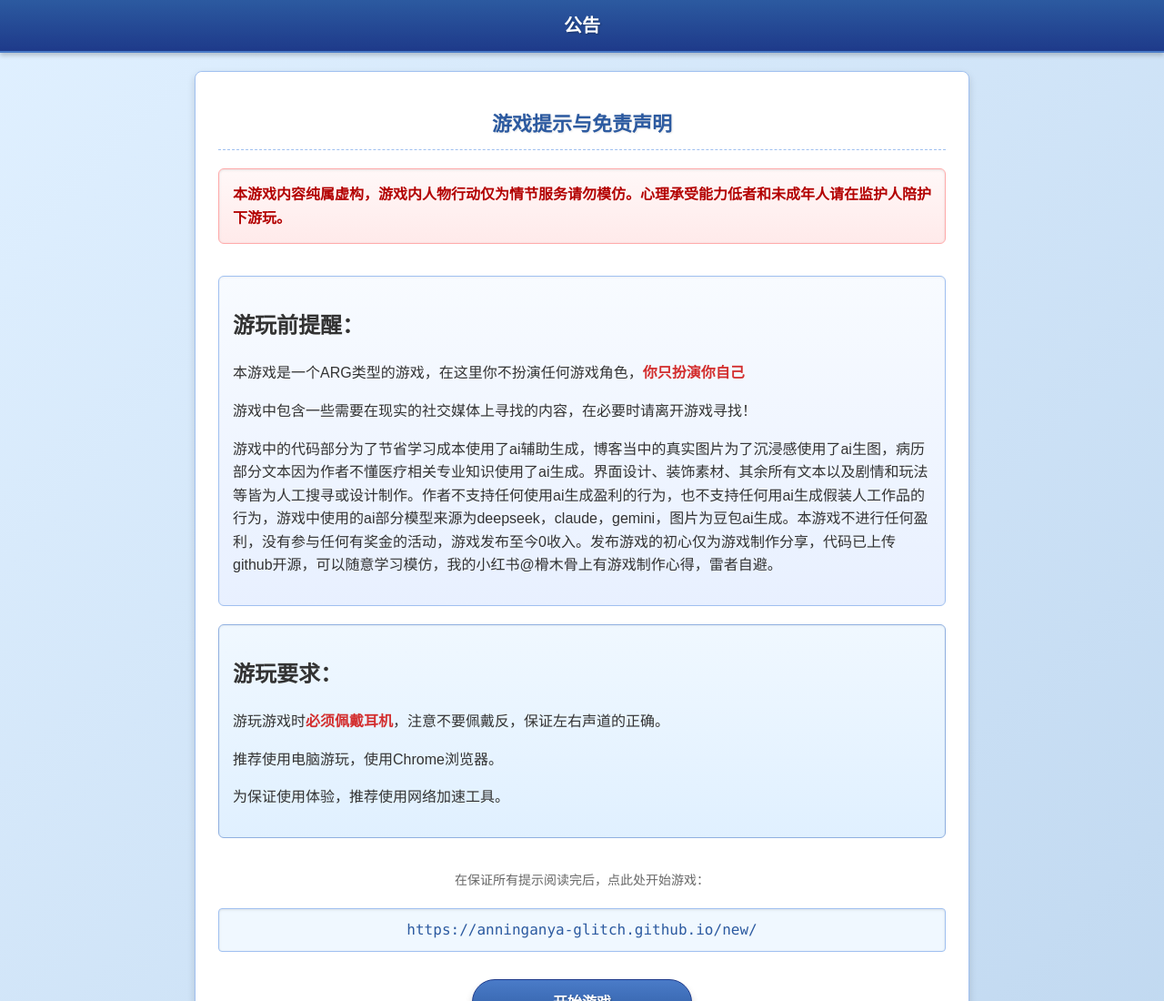
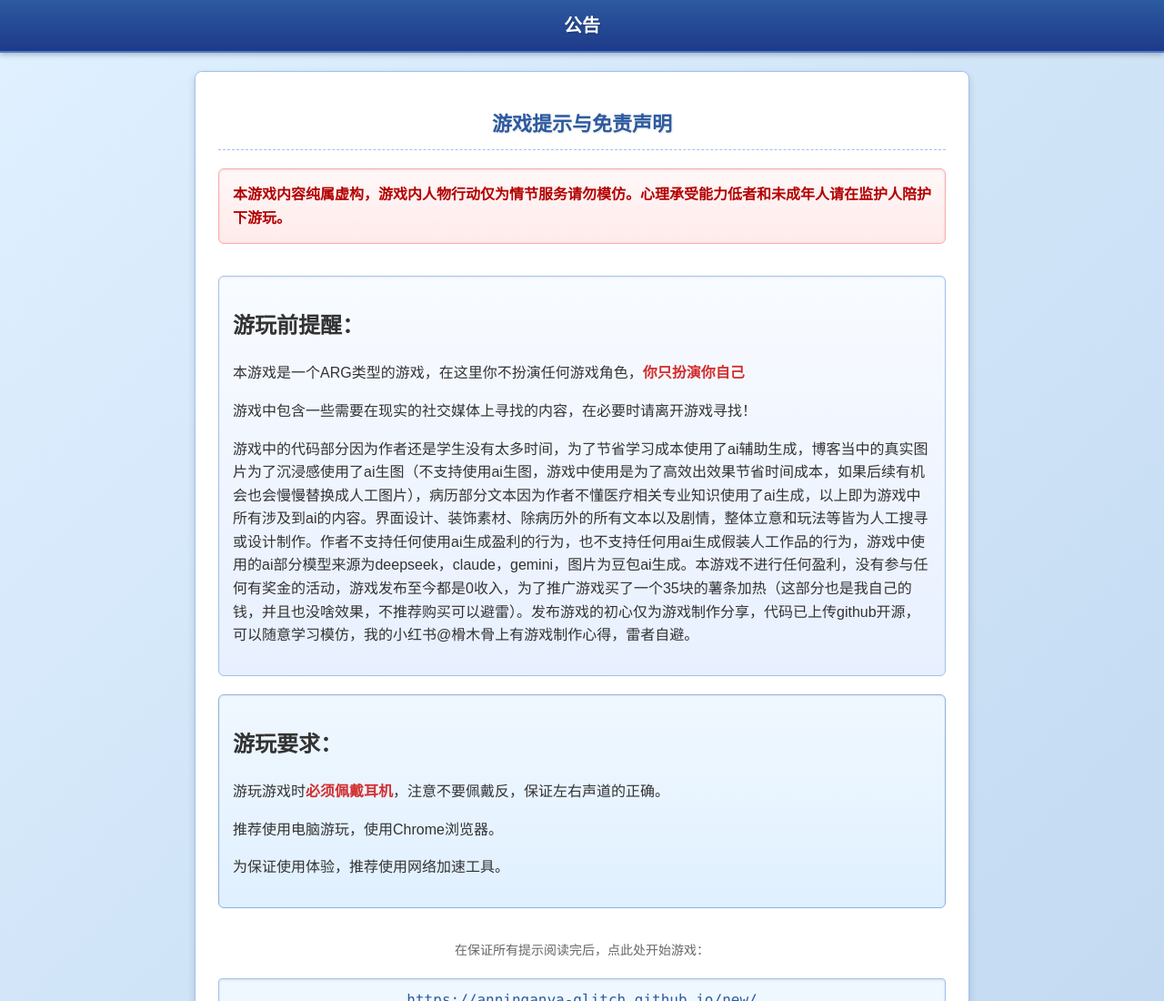
Before and after one commit to anninganya-glitch/My-Secret-Garden, a plain HTML site: page index.html in a window 1280 px wide. Shown: the top 1100 px of the page at 91% size. Drawn offline with Linux system fonts and the light colour scheme.

Commit message:
Update index.html

```diff
--- a/index.html
+++ b/index.html
@@ -178,7 +178,7 @@
             <h2>游玩前提醒：</h2>
             <p>本游戏是一个ARG类型的游戏，在这里你不扮演任何游戏角色，<span class="highlight">你只扮演你自己</span></p>
             <p>游戏中包含一些需要在现实的社交媒体上寻找的内容，在必要时请离开游戏寻找！</p>
-            <p>游戏中的代码部分为了节省学习成本使用了ai辅助生成，博客当中的真实图片为了沉浸感使用了ai生图，病历部分文本因为作者不懂医疗相关专业知识使用了ai生成。界面设计、装饰素材、其余所有文本以及剧情和玩法等皆为人工搜寻或设计制作。作者不支持任何使用ai生成盈利的行为，也不支持任何用ai生成假装人工作品的行为，游戏中使用的ai部分模型来源为deepseek，claude，gemini，图片为豆包ai生成。本游戏不进行任何盈利，没有参与任何有奖金的活动，游戏发布至今0收入。发布游戏的初心仅为游戏制作分享，代码已上传github开源，可以随意学习模仿，我的小红书@榾木骨上有游戏制作心得，雷者自避。</p>
+            <p>游戏中的代码部分因为作者还是学生没有太多时间，为了节省学习成本使用了ai辅助生成，博客当中的真实图片为了沉浸感使用了ai生图（不支持使用ai生图，游戏中使用是为了高效出效果节省时间成本，如果后续有机会也会慢慢替换成人工图片），病历部分文本因为作者不懂医疗相关专业知识使用了ai生成，以上即为游戏中所有涉及到ai的内容。界面设计、装饰素材、除病历外的所有文本以及剧情，整体立意和玩法等皆为人工搜寻或设计制作。作者不支持任何使用ai生成盈利的行为，也不支持任何用ai生成假装人工作品的行为，游戏中使用的ai部分模型来源为deepseek，claude，gemini，图片为豆包ai生成。本游戏不进行任何盈利，没有参与任何有奖金的活动，游戏发布至今都是0收入，为了推广游戏买了一个35块的薯条加热（这部分也是我自己的钱，并且也没啥效果，不推荐购买可以避雷）。发布游戏的初心仅为游戏制作分享，代码已上传github开源，可以随意学习模仿，我的小红书@榾木骨上有游戏制作心得，雷者自避。</p>
         </div>
 
         <div class="requirements">
```
